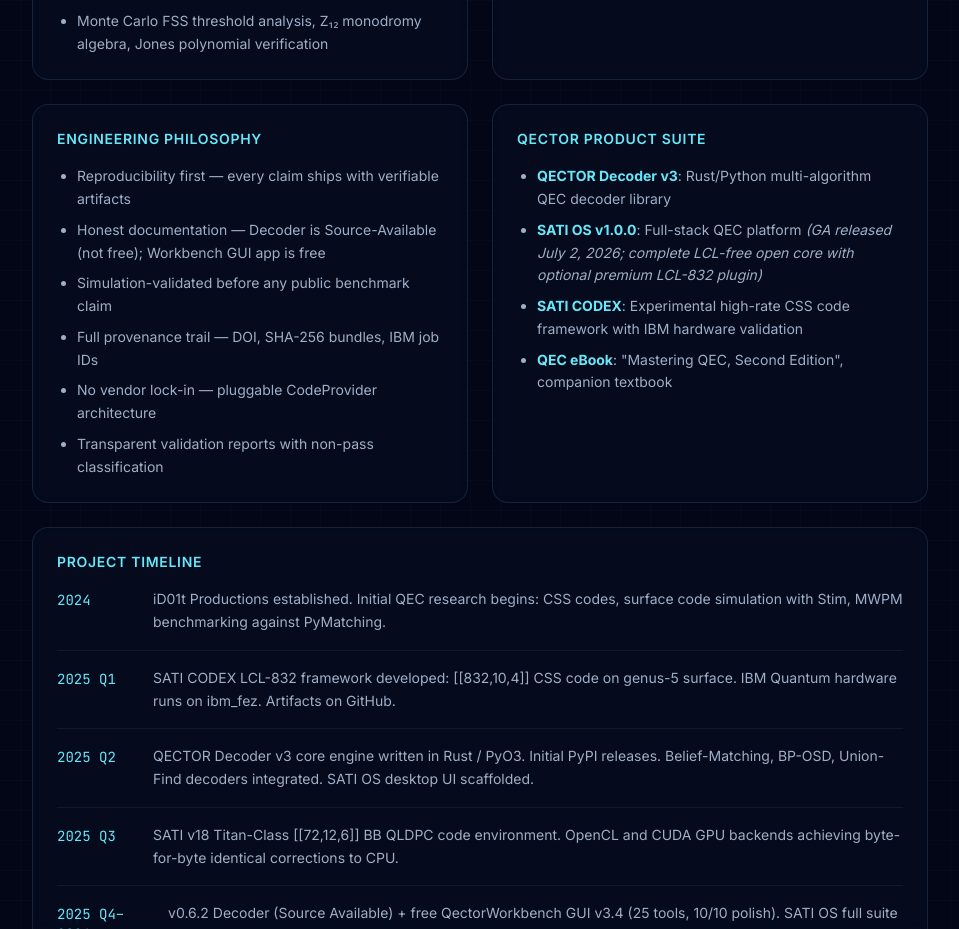
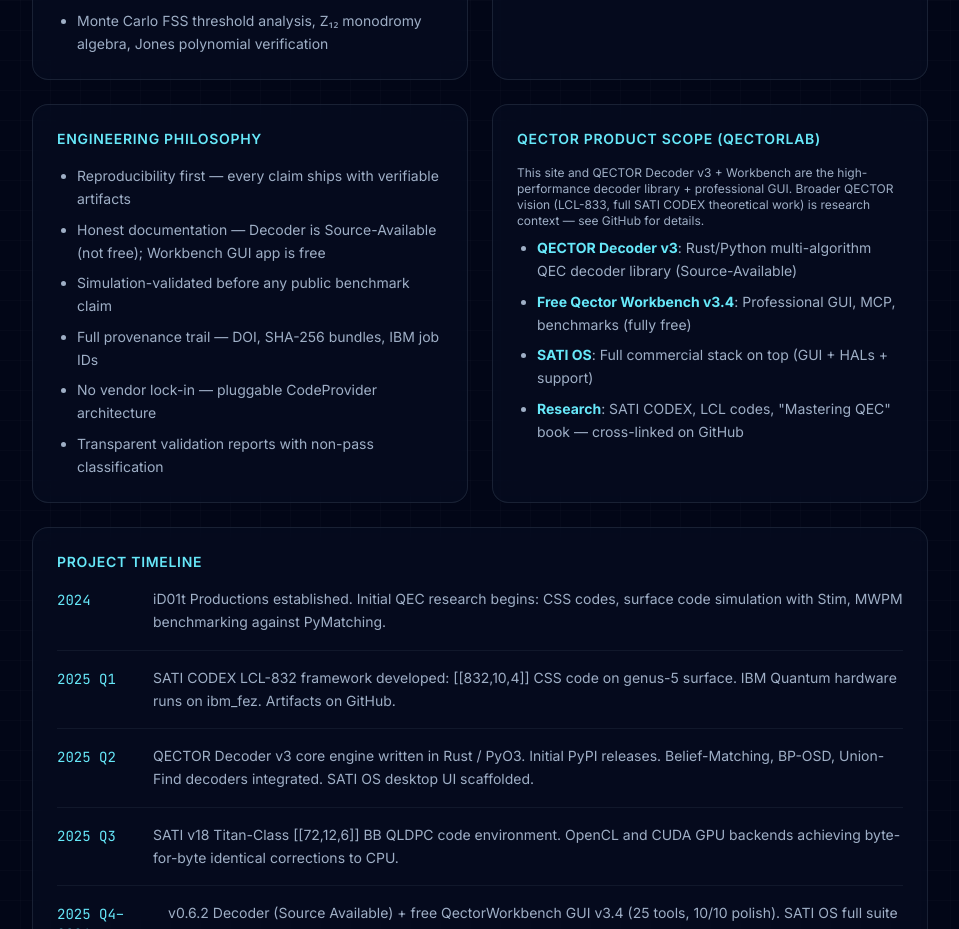
Before and after one commit to qectorlab/qectorlab.github.io, a React (Vite) app in the folder source/: page /about in a window 1280 px wide. Shown: the part 1260-2189 px from the top of the page, without its empty margins (160-1119 px from the left). Built offline with nearby package versions, Linux system fonts and the light colour scheme; no server answers.

Commit message:
feat(site): full P0+P1 upgrades per 10/10 list - hero upgrade, validation section with artifacts, commercial overhaul with tiers+FAQ, branding qectorlab+Source-Available, scope statement, reproducibility, crosslinks, GitHub bridge README

```diff
--- a/source/src/pages/About.tsx
+++ b/source/src/pages/About.tsx
@@ -153,12 +153,13 @@
               </ul>
             </div>
             <div ref={(el) => addRef(el, 4)} className="card-surface">
-              <h3 className="text-cyan-300 font-semibold text-sm uppercase tracking-wider mb-4">QECTOR Product Suite</h3>
+              <h3 className="text-cyan-300 font-semibold text-sm uppercase tracking-wider mb-4">QECTOR Product Scope (qectorlab)</h3>
+              <p className="text-xs text-secondary mb-2">This site and QECTOR Decoder v3 + Workbench are the high-performance decoder library + professional GUI. Broader QECTOR vision (LCL-833, full SATI CODEX theoretical work) is research context — see GitHub for details.</p>
               <ul className="space-y-2 text-secondary text-sm leading-relaxed list-disc pl-5">
-                <li><strong className="text-primary">QECTOR Decoder v3</strong>: Rust/Python multi-algorithm QEC decoder library</li>
-                <li><strong className="text-primary">SATI OS v1.0.0</strong>: Full-stack QEC platform <em>(GA released July 2, 2026; complete LCL-free open core with optional premium LCL-832 plugin)</em></li>
-                <li><strong className="text-primary">SATI CODEX</strong>: Experimental high-rate CSS code framework with IBM hardware validation</li>
-                <li><strong className="text-primary">QEC eBook</strong>: "Mastering QEC, Second Edition", companion textbook</li>
+                <li><strong className="text-primary">QECTOR Decoder v3</strong>: Rust/Python multi-algorithm QEC decoder library (Source-Available)</li>
+                <li><strong className="text-primary">Free Qector Workbench v3.4</strong>: Professional GUI, MCP, benchmarks (fully free)</li>
+                <li><strong className="text-primary">SATI OS</strong>: Full commercial stack on top (GUI + HALs + support)</li>
+                <li><strong className="text-primary">Research</strong>: SATI CODEX, LCL codes, "Mastering QEC" book — cross-linked on GitHub</li>
               </ul>
             </div>
           </div>
--- a/source/src/pages/Commercial.tsx
+++ b/source/src/pages/Commercial.tsx
@@ -122,6 +122,15 @@
             </div>
           </div>
 
+          {/* Pricing Philosophy */}
+          <div className="p-6 bg-gold-400/5 border border-gold-400/20 rounded-2xl">
+            <h3 className="text-gold-400 font-semibold mb-2">Pricing Philosophy</h3>
+            <p className="text-secondary text-sm">
+              Designed for serious QEC research and production teams. Licenses support continued independent development.
+              No auto-renewing without confirmation. Written agreements. Priority support included.
+            </p>
+          </div>
+
           {/* Pricing Cards */}
           <div ref={(el) => addRef(el, 2)} className="grid grid-cols-1 md:grid-cols-3 gap-4">
             <PricingTierCard
--- a/source/src/pages/Decoder.tsx
+++ b/source/src/pages/Decoder.tsx
@@ -163,9 +163,9 @@
           <div ref={(el) => addRef(el, 3)}>
             <EvidenceBlock
               title="Validation Status"
-              statement="All benchmark claims are simulation-validated using Stim + PyMatching cross-validation. Reproducible artifacts are on GitHub."
+              statement="All benchmark claims are simulation-validated using Stim + PyMatching cross-validation. Reproducible artifacts are on GitHub. Exact parity through d=15, full Stim integration."
               href="https://github.com/GuillaumeLessard/qector-decoder"
-              linkLabel="GitHub Artifacts →"
+              linkLabel="GitHub Artifacts &amp; Harness →"
             />
             <div className="flex flex-wrap gap-4 mt-3 px-1">
               <Link to="/benchmarks" className="text-cyan-300 text-sm hover:underline">Full Benchmarks →</Link>
--- a/source/src/pages/Evidence.tsx
+++ b/source/src/pages/Evidence.tsx
@@ -150,6 +150,9 @@
               <div className="text-cyan-300 mb-2"># Quick validation</div>
               <div>pip install qector-decoder-v3</div>
               <div>python -m qector.validate -all</div>
+              <div className="mt-2"># Full harness + artifacts</div>
+              <div>git clone https://github.com/GuillaumeLessard/qector-decoder</div>
+              <div>cd qector-decoder ; python -m qector.bench --repro</div>
             </div>
           </div>
 
--- a/source/src/pages/Home.tsx
+++ b/source/src/pages/Home.tsx
@@ -121,9 +121,9 @@
             className="text-4xl sm:text-5xl md:text-6xl lg:text-7xl font-extrabold tracking-tight leading-[1.1] mb-6"
             style={{ textShadow: '0 4px 24px rgba(0,0,0,0.8)' }}
           >
-            QEC Decoder for Python
+            QECTOR Decoder v3 — Production-Grade Quantum Error Correction Decoding with Exact PyMatching Parity
             <br />
-            <span className="text-cyan-300">with Measurable Accuracy Gains</span>
+            <span className="text-cyan-300">Validated MWPM Parity to d=15 + 35.7% LER Reduction via Belief-Matching | GPU Batch Decoding</span>
           </h1>
 
           {/* Subheadline */}
@@ -139,7 +139,7 @@
               Explore the Decoder
             </Link>
             <a href="https://github.com/qectorlab/qector-decoder-workbench/releases/tag/v3.4.0" className="btn-outline text-base px-8 py-4" target="_blank" rel="noopener noreferrer">
-              Free Workbench v3.4.0 (New)
+              Free Professional GUI – QECTOR Decoder Workbench v3.4
             </a>
             <Link to="/commercial" className="btn-gold text-base px-8 py-4">
               Start Commercial Evaluation
@@ -184,11 +184,26 @@
             All performance and correctness claims are simulation-validated with public, reproducible artifacts on GitHub.
             No hidden data. Run it yourself.
           </p>
+          <div className="grid grid-cols-1 md:grid-cols-3 gap-4 mb-6 text-left max-w-4xl mx-auto">
+            <div className="card-surface">
+              <strong>Exact MWPM Parity</strong><br />
+              Matches PyMatching LER d=3 to d=15. <a href="https://github.com/GuillaumeLessard/qector-decoder" className="text-cyan-300">View stim_ler_d13_d15.json</a>
+            </div>
+            <div className="card-surface">
+              <strong>+35.7% LER Reduction</strong><br />
+              Belief-Matching at d=5, circuit-level noise. <a href="https://github.com/GuillaumeLessard/qector-decoder" className="text-cyan-300">Full artifact + seeds</a>
+            </div>
+            <div className="card-surface">
+              <strong>GPU Batch &amp; BP-OSD</strong><br />
+              Bit-identical CUDA/OpenCL, qLDPC support. <a href="https://github.com/GuillaumeLessard/qector-decoder" className="text-cyan-300">Repro harness</a>
+            </div>
+          </div>
           <div className="flex flex-wrap justify-center gap-3">
             <a href="https://github.com/GuillaumeLessard/qector-decoder" target="_blank" rel="noopener noreferrer" className="btn-cyan">View Artifacts on GitHub</a>
             <Link to="/benchmarks" className="btn-outline">See Full Benchmarks</Link>
             <Link to="/evidence" className="btn-outline">Evidence &amp; Reports</Link>
           </div>
+          <p className="text-xs text-muted-foreground mt-4">One-click reproduction: git clone ... ; python -m qector.validate</p>
         </div>
       </section>
 
@@ -201,8 +216,8 @@
           <div className="max-w-6xl mx-auto">
             <div ref={(el) => addRef(el, 1)}>
               <SectionHeader
-                heading={<NeuralReveal text="Platform" className="text-3xl md:text-4xl font-bold" />}
-                description="QEC decoding is not one-size-fits-all. Surface codes, qLDPC codes, and real-time vs. batch workloads need different decoders. QECTOR Decoder v3 under qectorlab gives you all of them in one Python library with a consistent API."
+                heading={<NeuralReveal text="Key Differentiators" className="text-3xl md:text-4xl font-bold" />}
+                description="QEC decoding is not one-size-fits-all. Surface codes, qLDPC codes, and real-time vs. batch workloads need different decoders. QECTOR Decoder v3 under qectorlab gives you all of them in one Python library with a consistent API. Every claim backed by GitHub artifacts."
               />
             </div>
 
```
Also changed, not shown: 1 other file (tests, documents, lock files or other folders).
